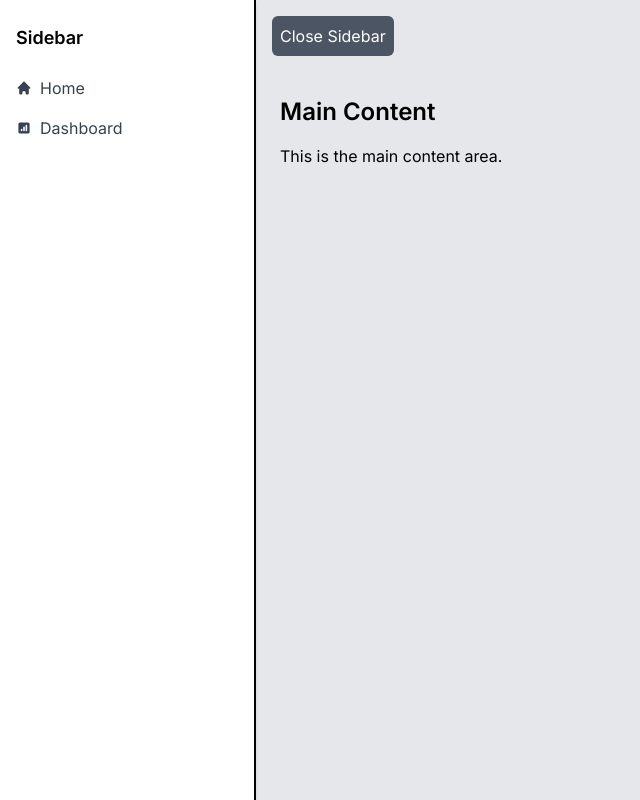
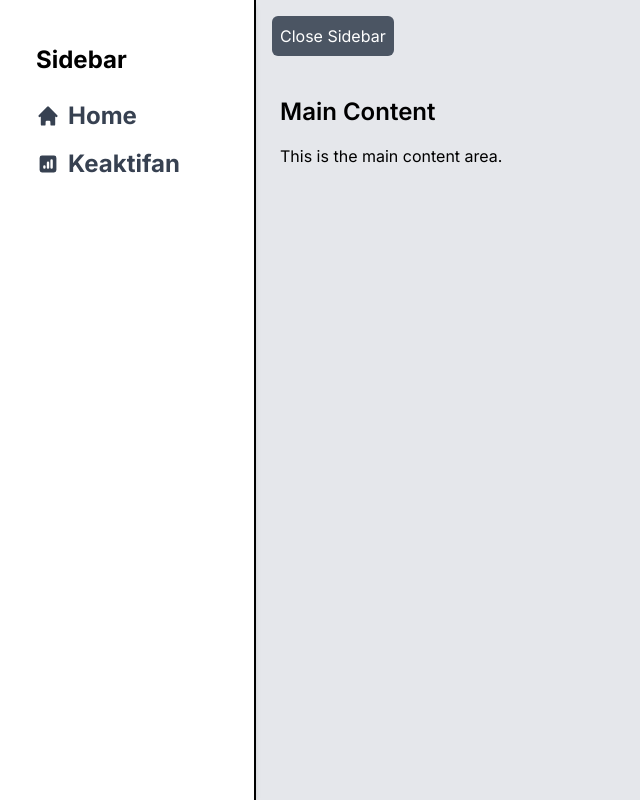
Before and after one commit to Shifyan/SIPP, a Next.js app: page /user/home in a window 1280 px wide. Shown: the whole page, without its empty margins (0-640 px from the left). Built offline with nearby package versions, Linux system fonts and the light colour scheme.

Commit message:
perbaikan komponen sidebar

```diff
--- a/app/components/sidebar.jsx
+++ b/app/components/sidebar.jsx
@@ -3,11 +3,13 @@ export default function SideBar({ isOpen }) {
   return (
     <>
       {isOpen ? (
-        <div className="block bg-white shadow-md w-64 border-e-2 border-black">
+        <div className="block p-5 bg-white shadow-md w-64 border-e-2 border-black">
           {/* Sidebar content */}
-          <div className="px-4 py-6">
-            <h2 className="text-lg font-semibold">Sidebar</h2>
-            <ul className="mt-4">
+          <div className="px-4 py-6 flex flex-col justify-center">
+            <a href="#">
+              <h2 className=" font-bold text-2xl">Sidebar</h2>
+            </a>
+            <ul className="mt-4 text-2xl font-bold">
               <li className="py-2">
                 <a
                   href="#"
@@ -21,7 +23,8 @@ export default function SideBar({ isOpen }) {
                   href="#"
                   className="flex items-center text-gray-700 hover:text-gray-900"
                 >
-                  <HiChartSquareBar className="mr-2" /> Dashboard
+                  <HiChartSquareBar className="mr-2" />
+                  Keaktifan
                 </a>
               </li>
               {/* Add more sidebar items here */}
@@ -29,7 +32,32 @@ export default function SideBar({ isOpen }) {
           </div>
         </div>
       ) : (
-        <div className="block bg-white shadow-md w-20 border-e-2 border-black"></div>
+        <div className="block bg-white shadow-md w-20 border-e-2 border-black">
+          <div className="px-4 py-6 flex flex-col justify-center">
+            <a href="#">
+              <h1 className="text-lg font-semibold">SIPP</h1>
+            </a>
+            <ul className="mt-4 text-2xl font-bold">
+              <li className="py-2">
+                <a
+                  href="#"
+                  className="flex items-center text-gray-700 hover:text-gray-900"
+                >
+                  <HiHome className="mr-2" />
+                </a>
+              </li>
+              <li className="py-2">
+                <a
+                  href="#"
+                  className="flex items-center text-gray-700 hover:text-gray-900"
+                >
+                  <HiChartSquareBar className="mr-2" />
+                </a>
+              </li>
+              {/* Add more sidebar items here */}
+            </ul>
+          </div>
+        </div>
       )}
     </>
   );
```
